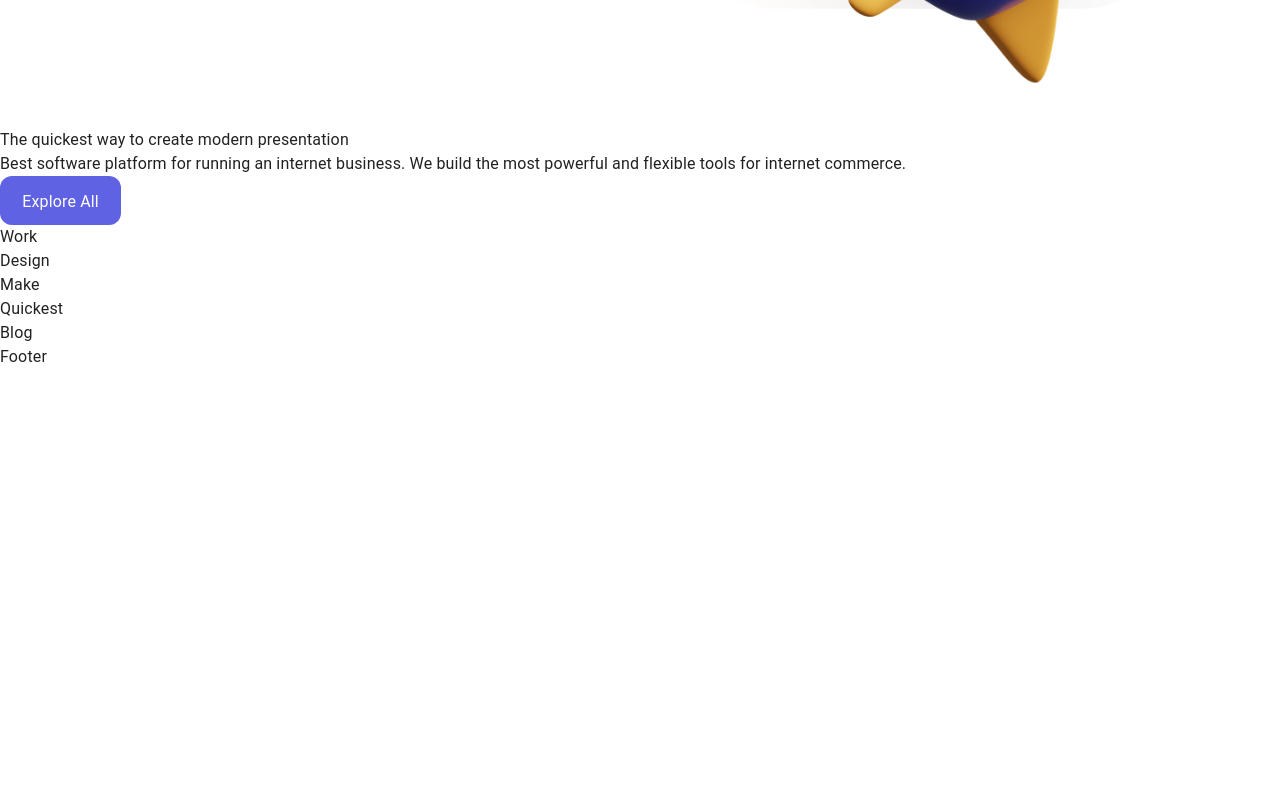
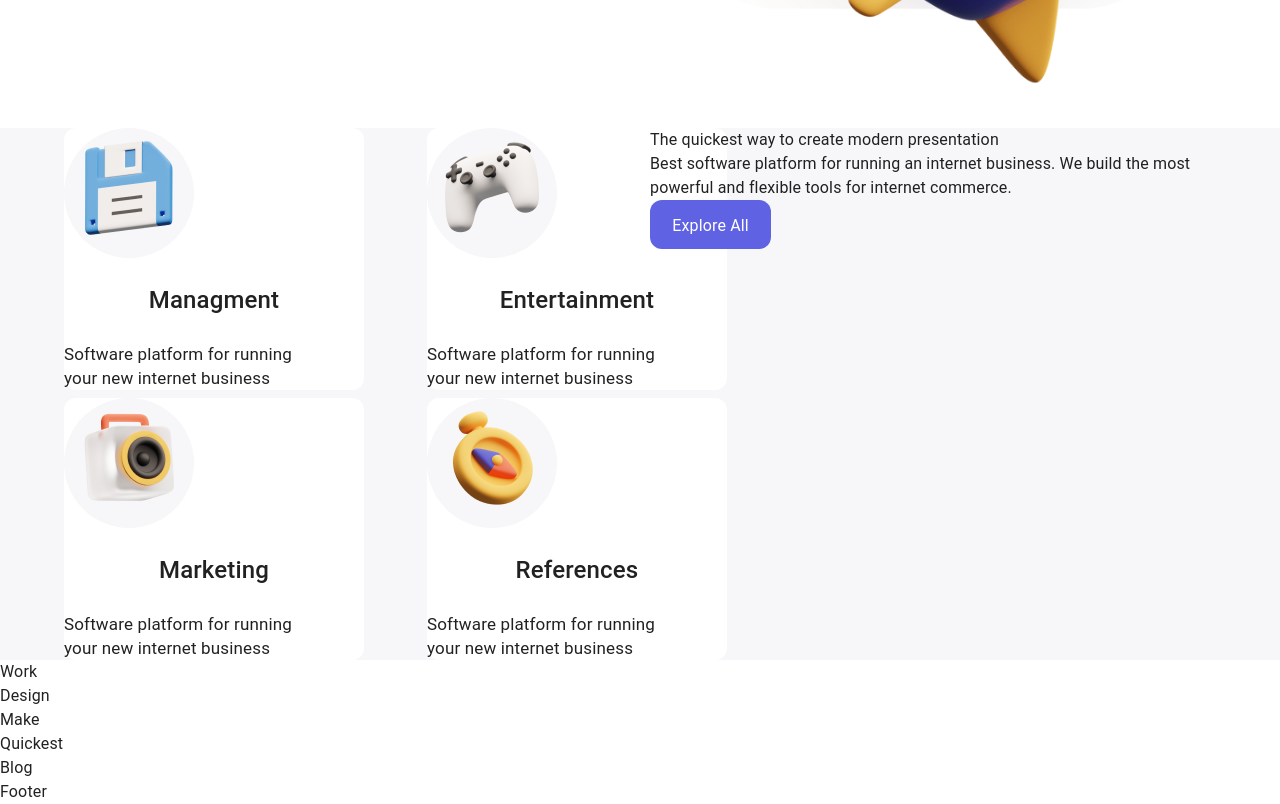
Before and after one commit to sbsakib8/degikproject, a React (Vite) app in the folder vite-project/: page / in a window 1280 px wide. Shown: the part 500-1304 px from the top of the page. Before the commit the page ends 869 px from the top, so only its background shows below. Built offline with nearby package versions, Linux system fonts and the light colour scheme.

Commit message:
cord add

```diff
--- a/vite-project/src/data/exploredate/Explore.js
+++ /dev/null
@@ -1,30 +0,0 @@
-let explores = [
-    {
-        id: 1,
-        ing: '/floppy 1.png',
-        title: 'Managment',
-        preragraph: "Software platform for running your new internet business",
-    },
-     {
-        id: 2,
-        ing: '/floppy 2.png',
-        title: 'Marketing',
-        preragraph: "Automate your marketing campaigns with our AI-powered tools",
-    },
-
-    {
-        id: 3,
-        ing: '/floppy 3.png',
-        title: 'Finance',
-        preragraph: "Streamline your finances with our comprehensive finance platform",
-    },
-    {
-        id: 4,
-        ing: '/floppy 4.png',
-        title: 'Design',
-        preragraph: "Design your website, app, or any other digital product with our intuitive design tools",
-    },
-
-
-
-]
--- /dev/null
+++ b/vite-project/src/data/exploredate/Exploresdata.js
@@ -0,0 +1,28 @@
+let Exploresdata= [
+    {
+        id: 1,
+        ing: 'floppy 1.png',
+        title: 'Managment',
+        preragraph: "Software platform for running your new internet business",
+    },
+     {
+        id: 2,
+        ing: 'floppy 1 (3).png',
+        title: 'Entertainment',
+        preragraph: "Software platform for running your new internet business",
+    },
+
+    {
+        id: 3,
+        ing: 'floppy 1 (4).png',
+        title: 'Marketing',
+        preragraph: "Software platform for running your new internet business",
+    },
+    {
+        id: 4,
+        ing: 'floppy 1 (1).png',
+        title: 'References',
+        preragraph: "Software platform for running your new internet business",
+    },
+]
+export default Exploresdata;
--- a/vite-project/src/explore/Explore.jsx
+++ b/vite-project/src/explore/Explore.jsx
@@ -1,14 +1,26 @@
 import React from 'react'
 import Button from '../compronent/button/Button'
-
+import Exploresdata from '../data/exploredate/Exploresdata'
 function Explore() {
   return (
     <>
   {/* main div */}
-       <div>
+       <div className=' container bg-boxColor grid grid-cols-1 md:grid-cols-2 gap-5'>
         {/* left sight */}
-        <div>
+        <div className='grid grid-cols-1 mx-auto  md:grid-cols-2 gap-2 md:gap-x-32 lg:gap-x-40'>
+        {
+          Exploresdata.map((item) => (
+            <div  key={item.id} className='  bg-white w-[300px] h-[310] flex flex-1 flex-col rounded-xl gap-7 '>
+             <div className='bg-boxColor w-[130px] h-[130px] rounded-full'>
+             <img className=' mx-auto mt-3 w-[96px] h-[96px]' src={item.ing} alt={item.title} />
+             </div>
 
+                <h3 className=' font-medium text-[24px] leading-7 text-center'>{item.title}</h3>
+                <p className=' max-w-[236px] text-[17px] font-normal leading-6'>{item.preragraph}</p>
+
+            </div>
+          ))
+        }
         </div>
 
         {/* right sight */}
@@ -24,6 +36,6 @@ function Explore() {
 
     </>
   )
-}
+  }
 
 export default Explore
```
Also changed, not shown: vite-project/public/floppy 1 (1).png, vite-project/public/floppy 1 (2).png (deleted).
